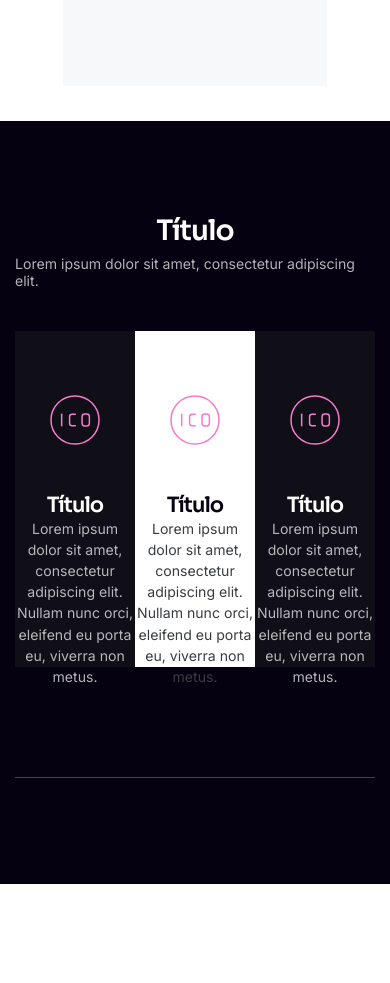
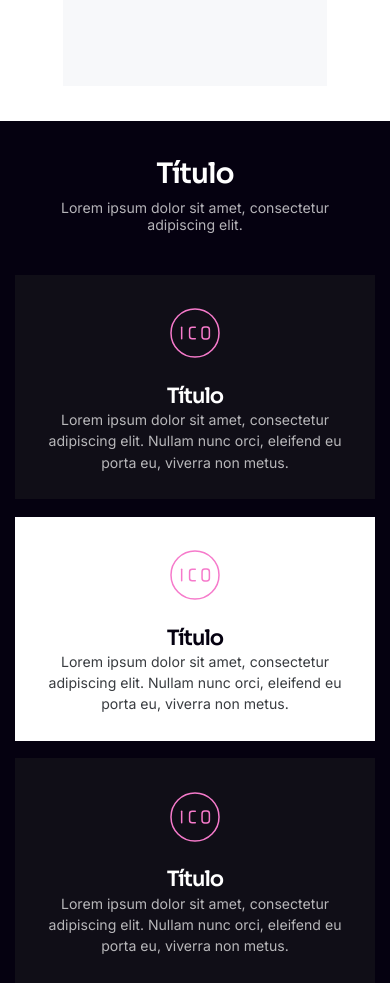
Before and after one commit to irafaelpub/PROJETO-WIREFRAME, a plain HTML site: page index.html in a window 390 px wide. Shown: the part 800-1783 px from the top of the page. Before the commit the page ends 1684 px from the top, so only its background shows below. Drawn offline with Linux system fonts and the light colour scheme.

Commit message:
Section card featured

```diff
--- a/css/responsive.css
+++ b/css/responsive.css
@@ -3,6 +3,13 @@
         max-width: 49%;
     }
 
+    .s-card-featured .all-cards {
+        width: 100%;
+    }
+
+    .s-card-featured .all-cards .card {
+        width: 32%;
+    }
 }
 
 @media(max-width: 991px) {
@@ -33,10 +40,29 @@
         text-align: center;
     }
 
+    .s-card-featured .all-cards {
+        flex-direction: column;
+    }
+
+    .s-card-featured .all-cards .card {
+        width: 100%;
+        max-width: 100%;
+        height: auto;
+        padding: 3rem;
+        margin-bottom: 2rem;
+    }
+
+    .s-card-featured .all-cards .card:last-child {
+        margin-bottom: 0px;
+    }
+
+    .s-card-featured .all-cards .card .info {
+        max-width: 100%;
+        margin-top: 2rem;
+    }
 }
 
 @media(max-width: 768px) {
-    .
 
 }
 
@@ -71,4 +97,17 @@
     .s-hero .image img {
         max-width: 10rem;
     }
+
+    .s-card-featured {
+        padding: 4rem 0px;
+    }
+
+    .s-card-featured .title p{
+        text-align: center;
+        max-width: 80%;
+    }
+
+    .s-card-featured .main-area {
+        padding-bottom: 4rem;
+    }
 }
```
